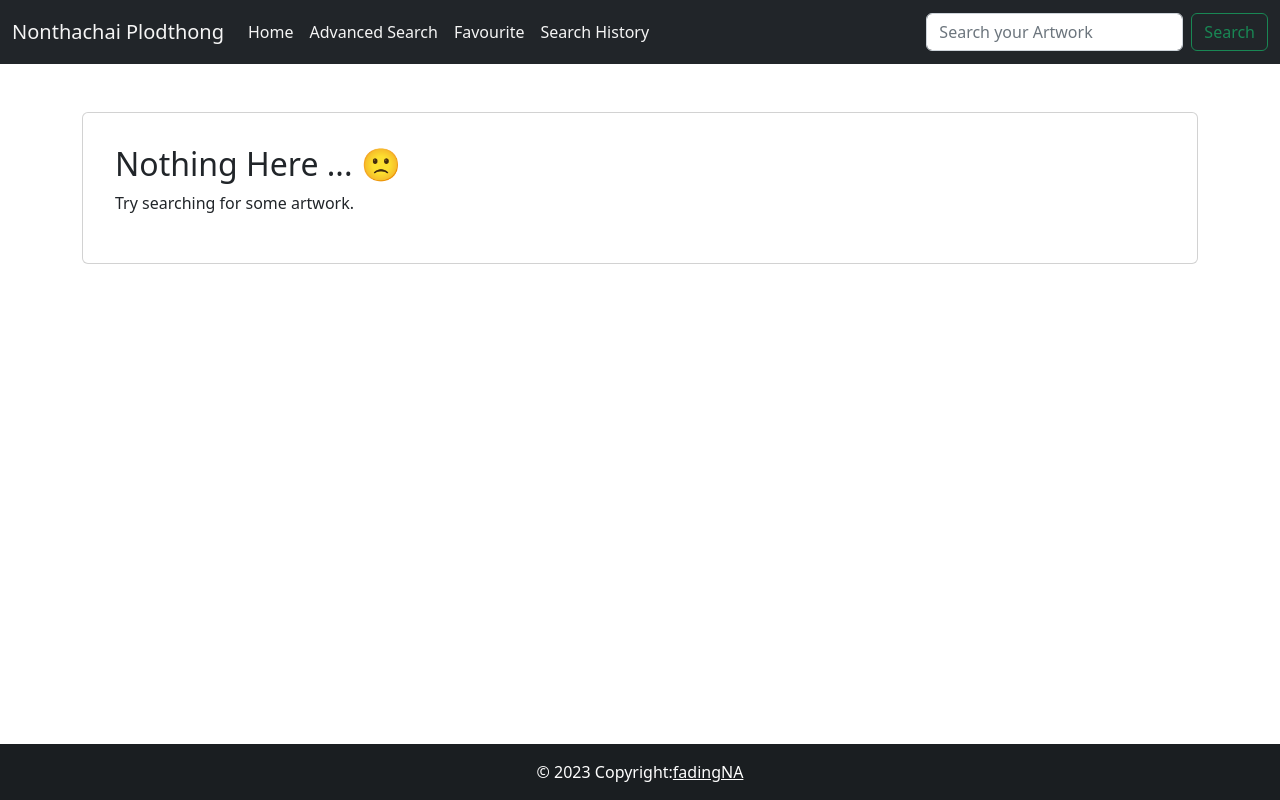
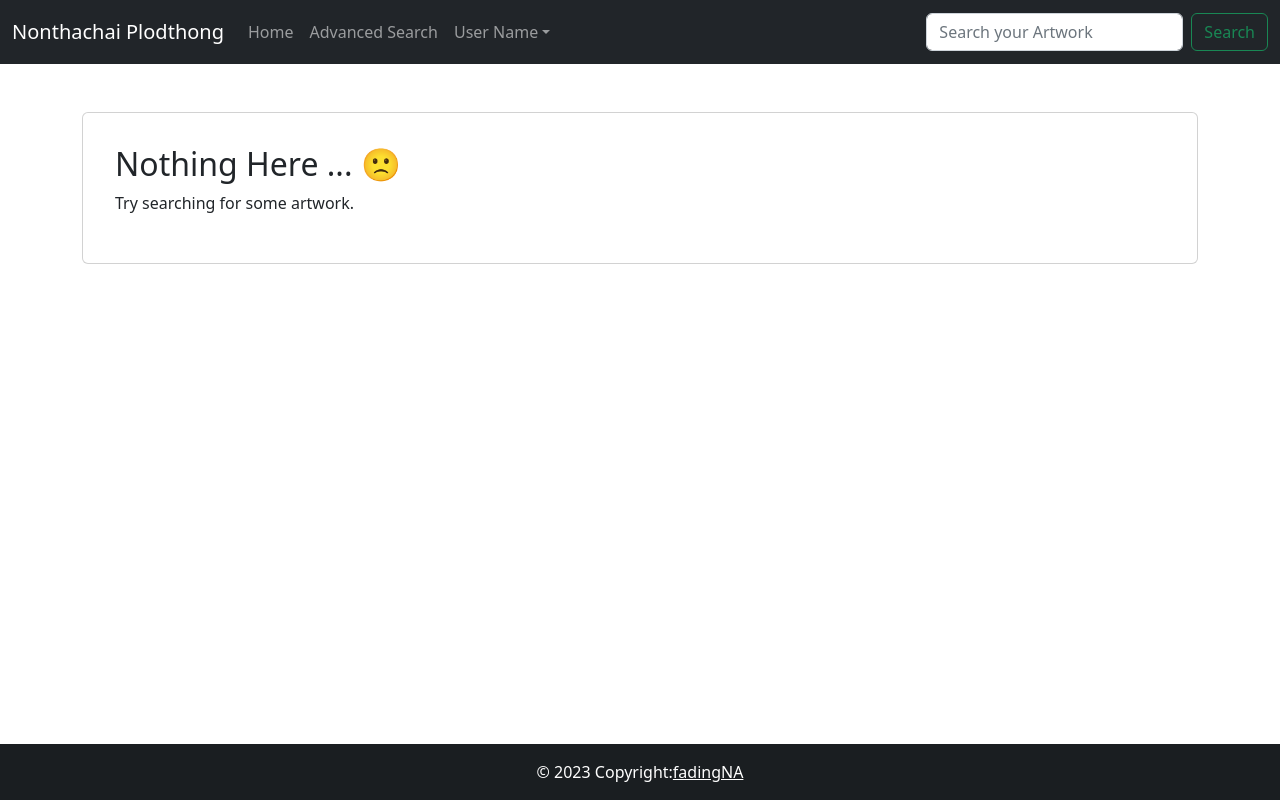
Before and after one commit to fadingNA/Artwork, a Next.js app: page /history in a window 1280 px wide. Built offline with nearby package versions, Linux system fonts and the light colour scheme.

Commit message:
Final A5

```diff
--- a/src/components/navbar/MainNav.js
+++ b/src/components/navbar/MainNav.js
@@ -9,6 +9,8 @@ import {useForm} from "react-hook-form";
 import {useRouter} from "next/router";
 import {useAtom} from "jotai";
 import {searchHistoryAtom} from "../../../store";
+import {NavDropdown} from "react-bootstrap";
+import styles from '@/styles/History.module.css'
 
 
 export default function MainNav() {
@@ -17,14 +19,16 @@ export default function MainNav() {
     const {register, handleSubmit} = useForm();
 
     function submitForm(data) {
-        setSearchHistory(current => [...current, data.search])
-        router.push(`/artwork?title=true&q=${data.search}`);
+        const searchValue = data.search;
+        const queryString = `title=true&q=${searchValue}`
+        setSearchHistory(current => [...current, queryString]);
+        router.push(`/artwork?${queryString}`)
     }
 
     return (
-        <Navbar bg="dark" expand="lg" className="fixed-top">
+        <Navbar bg="dark" variant="dark" expand="lg" className="fixed-top" collapseOnSelect>
             <Container fluid>
-                <Navbar.Brand style={{color: "whitesmoke"}}>Nonthachai Plodthong</Navbar.Brand>
+                <Navbar.Brand href="/">Nonthachai Plodthong</Navbar.Brand>
                 <Navbar.Toggle aria-controls="navbarScroll"/>
                 <Navbar.Collapse id="navbarScroll">
                     <Nav
@@ -34,17 +38,24 @@ export default function MainNav() {
                         active={router.pathname === "/search"}
                     >
                         <Link href="/" legacyBehavior passHref>
-                            <Nav.Link style={{color: "whitesmoke"}}>Home</Nav.Link>
+                            <Nav.Link>Home</Nav.Link>
                         </Link>
                         <Link href="/search" legacyBehavior passHref>
-                            <Nav.Link style={{color: "whitesmoke"}} active={router.pathname === "/search"}>Advanced Search</Nav.Link>
+                            <Nav.Link active={router.pathname === "/search"}>Advanced Search</Nav.Link>
                         </Link>
-                        <Link href="/favoruites" legacyBehavior passHref>
-                            <Nav.Link style={{color: "whitesmoke"}}>Favourite</Nav.Link>
-                        </Link>
-                        <Link href="/history" legacyBehavior passHref>
-                            <Nav.Link style={{color: "whitesmoke"}} active={router.pathname === "/history"}>Search History</Nav.Link>
-                        </Link>
+                        <NavDropdown title={"User Name"}
+                                     style={{color: "#333", transition: "all 0.3s ease-in-out"}}
+                                     className="dropdown-hover">
+                            <Link href="/favoruites" legacyBehavior passHref>
+                                <Nav.Link style={{color: "#333"}} className={styles.navLink}>Favourite</Nav.Link>
+                            </Link>
+                            <Link href="/history" legacyBehavior passHref>
+                                <Nav.Link style={{color: "#333"}} className={styles.navLink}
+                                          active={router.pathname === "/history"}
+                                >Search
+                                    History</Nav.Link>
+                            </Link>
+                        </NavDropdown>
                     </Nav>
                     <Form className="d-flex" onSubmit={handleSubmit(submitForm)}>
                         <Form.Control
--- a/src/pages/history.js
+++ b/src/pages/history.js
@@ -12,7 +12,7 @@ export default function History() {
 
 
     function historyClicked(e, index) {
-        router.push(`/artwork?${searchHistory[index]}`)
+        router.push(`/artwork/?${searchHistory[index]}`)
     }
 
     function removeHistoryClicked(e, index) {
--- a/src/styles/History.module.css
+++ b/src/styles/History.module.css
@@ -2,3 +2,19 @@
     background-color: #fff;
     cursor: pointer;
 }
+.Nav.Link:hover{
+    background-color: darkcyan;
+}
+.dropdown-hover:hover .nav-link {
+    color: red;
+}
+.navLink:hover {
+    background-color: #539165;
+}
+
+@media (max-width: 991px) {
+    .navbar-expand-lg .navbar-nav .nav-link {
+        padding-right: .5rem;
+        padding-left: .5rem;
+    }
+}
--- a/src/styles/globals.css
+++ b/src/styles/globals.css
@@ -0,0 +1,10 @@
+.Nav.Link:hover{
+    background-color: darkcyan;
+}
+.dropdown-hover:hover .nav-link {
+    color: white;
+}
+
+.navLink:hover {
+    background-color: darkgreen;
+}
```
Also changed, not shown: src/styles/Home.module.css (+7 -0 lines).
